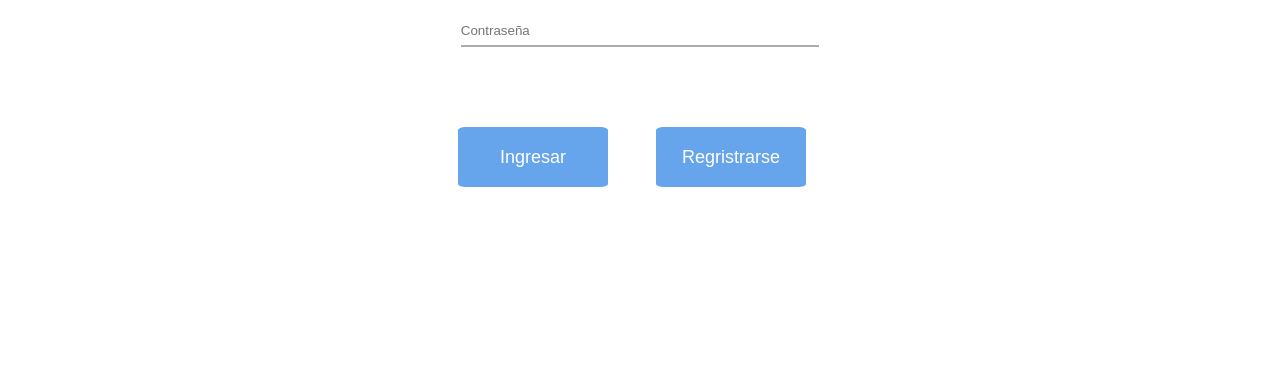
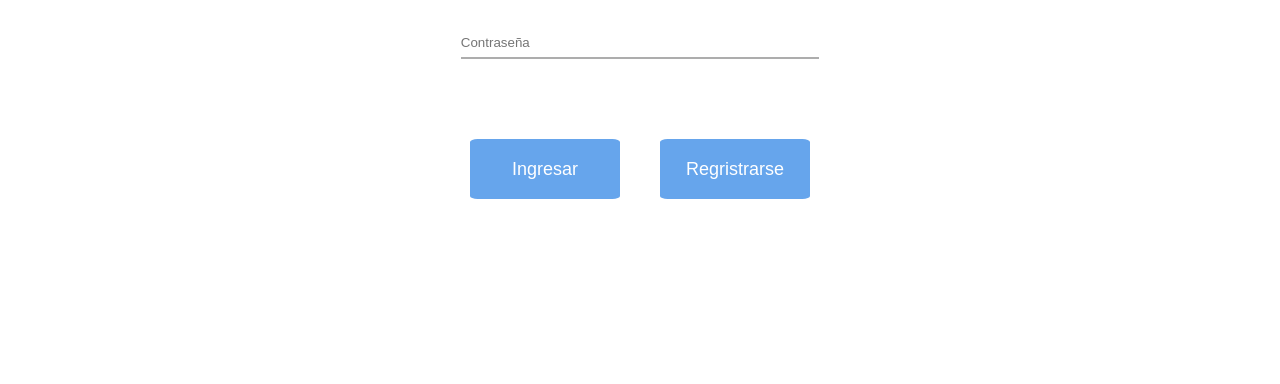
Before and after one commit to DaronP/ProyectoCalzado, an Electron app: page src/html/login.html in a window 1280 px wide. Shown: the part 416-800 px from the top of the page. Drawn offline with Linux system fonts and the light colour scheme; no server answers.

Commit message:
login terminado

```diff
--- a/src/css/login.css
+++ b/src/css/login.css
@@ -20,12 +20,12 @@ button{
     height: 60%;
     width: 40%;
     border-radius: 5%;
-    padding: 80px 40px;
     display: block;
     justify-content: center;
     align-items: center;
     margin-left: auto;
     margin-right: auto;
+    margin-top: 20px;
     }
 
 input{
@@ -78,9 +78,6 @@ p{
     background: #00CA36;
     width: 100%;
     height: 120px;
-    display: flex;
-    align-items: center;
-    float: left;
 }
 
 .bg1{
@@ -95,7 +92,6 @@ p{
     width: auto;
     margin-left: auto;
     margin-right: auto;
-    margin-top: 3rem;
 }
 .txt{
     margin: 1rem auto;
@@ -111,12 +107,28 @@ p{
     background-color: #66a5ec;
     border: none;
     color: white;
-    margin-left: 1rem;
-    margin-right: 2rem;
     font-size: 18px;
+    margin-left: auto;
+    margin-right: 20px;
+    margin-top: 50px;
+    display: block;
+}
+
+.sub2{
+    width: 150px;
+    height: 60px;
+    border-radius: 5%;
+    background-color: #66a5ec;
+    border: none;
+    color: white;
+    font-size: 18px;
+    margin-left: 20px;
     margin-top: 50px;
 }
 
+.columna{
+    width: 50%;
+}
 <<<<<<< HEAD
 /*.pass{
     position: relative;
--- a/src/html/login.html
+++ b/src/html/login.html
@@ -18,9 +18,12 @@
                 <input type="password" class="pass" id="passwd" placeholder="Contraseña">
             </div>
             <div class="botones">
-                <input class="sub" type="button" value="Ingresar" onclick="checkUser();" id="signIn"/>
-                <input class="sub" type="button" value="Regristrarse"
-                onclick="window.location.href='./SignUp.html'" id="signUp"/>
+                <div class="columna">
+                    <input class="sub" type="button" value="Ingresar" onclick="checkUser();" id="signIn"/>
+                </div>
+                <div class="columna">
+                    <input class="sub2" type="button" value="Regristrarse" onclick="window.location.href='./SignUp.html'" id="signUp"/>
+                </div>
             </div>
         </div>
     </body>
```
